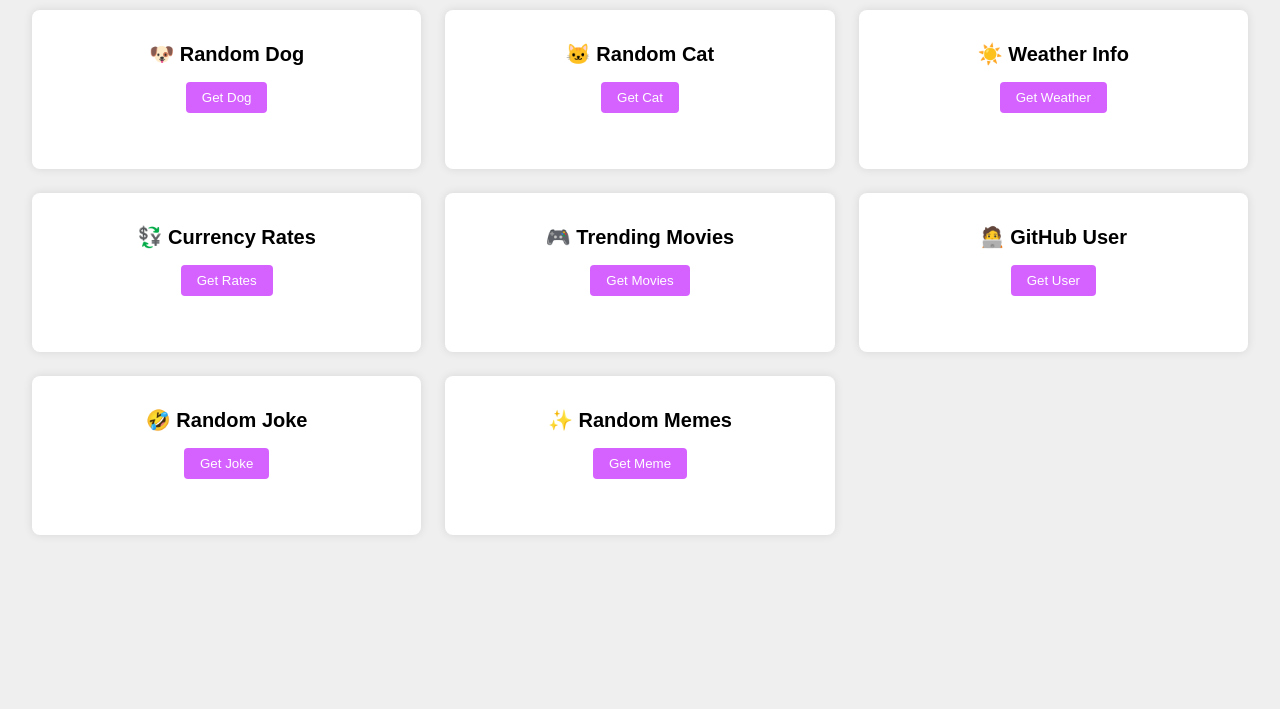
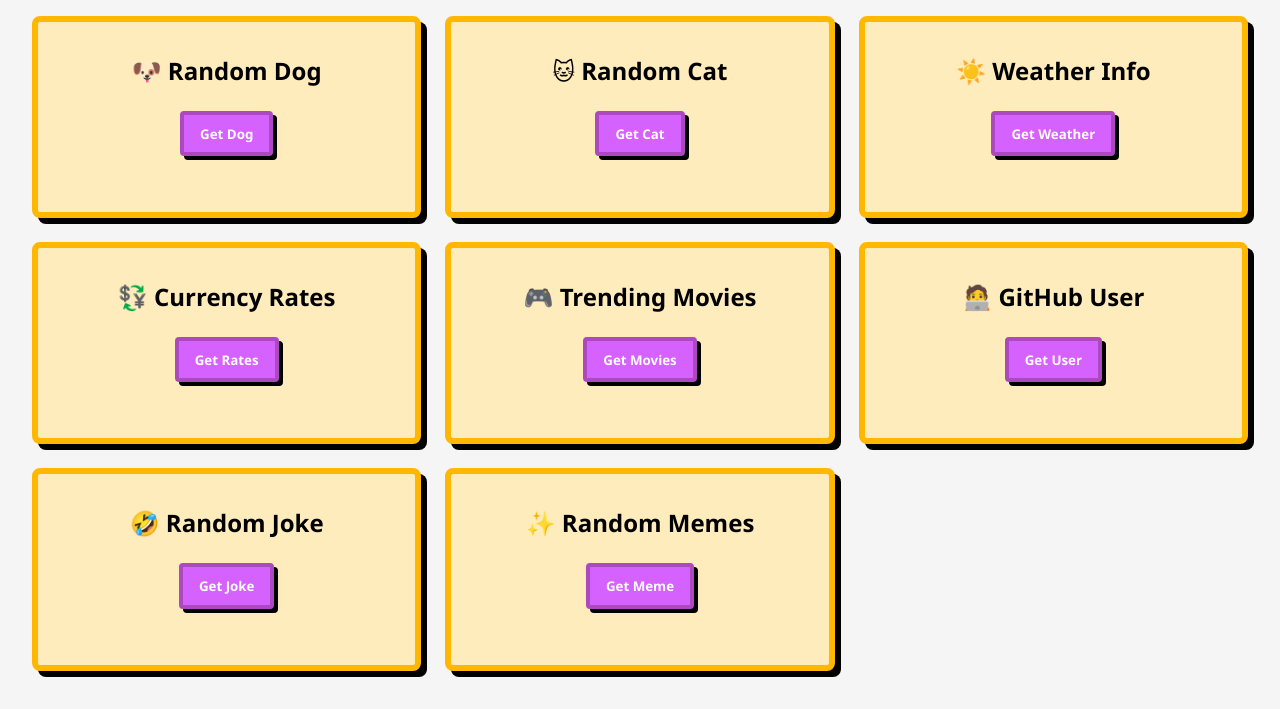
Before and after one commit to coding-cryptid/api-dashboard, a plain HTML site: page index.html in a window 1280 px wide. Shown: the part 91-800 px from the top of the page. Drawn offline with Linux system fonts and the light colour scheme.

Commit message:
cartoon css styling

```diff
--- a/style.css
+++ b/style.css
@@ -2,18 +2,18 @@
     box-sizing: border-box;
     margin: 0;
     padding: 0;
-    font-family: Arial, sans-serif;
+    font-family: 'Segoe UI', Tahoma, Verdana, sans-serif;
 }
 
 body {
-    background-color: #efefef;
+    background-color: #f5f5f5;
     padding: 2rem;
 }
 
 .main-title {
     text-align: center;
     margin-bottom: 2rem;
-    color: #d561ff;
+    color: #ac49c0;
 }
 
 .grid-container {
@@ -23,31 +23,39 @@ body {
 }
 
 .grid-item {
-    background: white;
+    background: rgb(255, 236, 188);
+    border: 6px solid rgb(255, 183, 0);
     padding: 2rem;
     border-radius: 8px;
-    box-shadow: 0 0 10px rgba(0,0,0,0.1);
+    box-shadow: 6px 6px 0px rgb(0, 0, 0);
     text-align: center;
 }
 
 .grid-item h2 {
     font-size: 1.25rem;
     margin-bottom: 0.5rem;
+    font-weight: bold;
+    font-size: 1.5rem;
 }
 
 .grid-item button {
-    padding: 0.5rem 1rem;
+    padding: 0.6rem 1rem;
     background-color: #d561ff;
     color: white;
     border: none;
     border-radius: 4px;
     cursor: pointer;
     margin-bottom: 1rem;
-    margin-top: 0.5rem;
+    margin-top: 1rem;
+    box-shadow: 4px 4px 0px rgb(0, 0, 0);
+    border: 4px solid #ac49c0;
+    font-weight: bold;
 }
 
 .grid-item button:hover {
-    background-color: #943ea5;
+    background-color: #ac49c0;
+    border: 4px solid #ac49c0;
+    box-shadow: inset 4px 4px 0px rgb(0, 0, 0);
 }
 
 .output {
```
